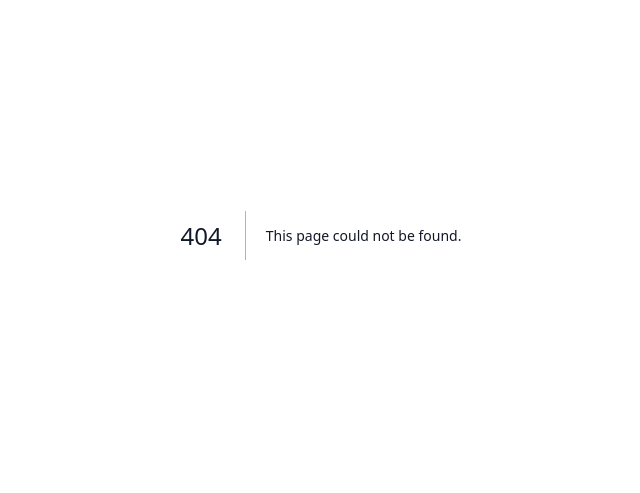
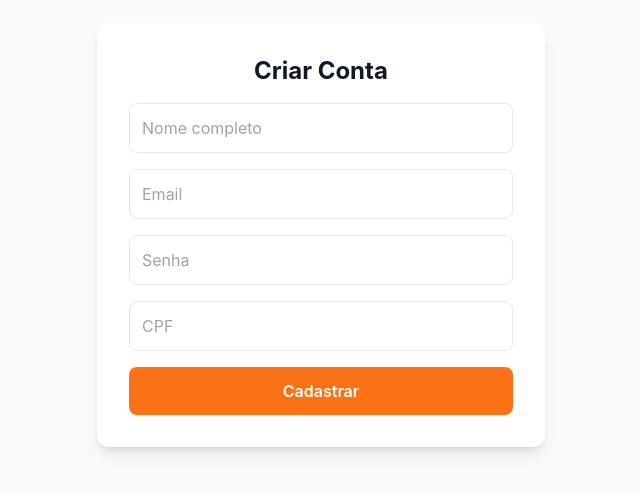
Before and after one commit to deniscansio/scaleconnect, a Next.js app: page /app/signup in a window 1280 px wide. Before the commit this address had no page. Shown: the part 165-658 px from the top of the page, without its empty margins (319-959 px from the left). Built offline with nearby package versions, Linux system fonts and the light colour scheme.

Commit message:
Create page.tsx

```diff
--- /dev/null
+++ b/app/app/signup/page.tsx
@@ -0,0 +1,110 @@
+'use client'
+
+import { useState } from 'react'
+import { useRouter } from 'next/navigation'
+import axios from 'axios'
+
+export default function SignupPage() {
+  const router = useRouter()
+
+  const [form, setForm] = useState({
+    fullName: '',
+    email: '',
+    password: '',
+    cpf: ''
+  })
+
+  const [loading, setLoading] = useState(false)
+
+  const formatCPF = (value: string) => {
+    value = value.replace(/\D/g, '')
+    value = value.replace(/(\d{3})(\d)/, '$1.$2')
+    value = value.replace(/(\d{3})(\d)/, '$1.$2')
+    value = value.replace(/(\d{3})(\d{1,2})$/, '$1-$2')
+    return value
+  }
+
+  const handleChange = (field: string, value: string) => {
+    if (field === 'cpf') {
+      value = formatCPF(value)
+    }
+    setForm({ ...form, [field]: value })
+  }
+
+  const handleSubmit = async (e: any) => {
+    e.preventDefault()
+
+    if (!form.cpf) {
+      alert('CPF é obrigatório')
+      return
+    }
+
+    try {
+      setLoading(true)
+
+      await axios.post('/api/auth/signup', form)
+
+      alert('✅ Cadastro realizado com sucesso!')
+      router.push('/login')
+    } catch (error) {
+      alert('Erro ao cadastrar')
+    } finally {
+      setLoading(false)
+    }
+  }
+
+  return (
+    <div className="min-h-screen flex items-center justify-center bg-gray-50">
+      <form
+        onSubmit={handleSubmit}
+        className="bg-white p-8 rounded-xl shadow-lg w-full max-w-md space-y-4"
+      >
+        <h1 className="text-2xl font-bold text-center">Criar Conta</h1>
+
+        <input
+          type="text"
+          placeholder="Nome completo"
+          value={form.fullName}
+          onChange={(e) => handleChange('fullName', e.target.value)}
+          className="w-full border p-3 rounded-lg"
+          required
+        />
+
+        <input
+          type="email"
+          placeholder="Email"
+          value={form.email}
+          onChange={(e) => handleChange('email', e.target.value)}
+          className="w-full border p-3 rounded-lg"
+          required
+        />
+
+        <input
+          type="password"
+          placeholder="Senha"
+          value={form.password}
+          onChange={(e) => handleChange('password', e.target.value)}
+          className="w-full border p-3 rounded-lg"
+          required
+        />
+
+        <input
+          type="text"
+          placeholder="CPF"
+          value={form.cpf}
+          onChange={(e) => handleChange('cpf', e.target.value)}
+          className="w-full border p-3 rounded-lg"
+          required
+        />
+
+        <button
+          type="submit"
+          disabled={loading}
+          className="w-full bg-orange-500 text-white p-3 rounded-lg font-semibold"
+        >
+          {loading ? 'Cadastrando...' : 'Cadastrar'}
+        </button>
+      </form>
+    </div>
+  )
+}
```
